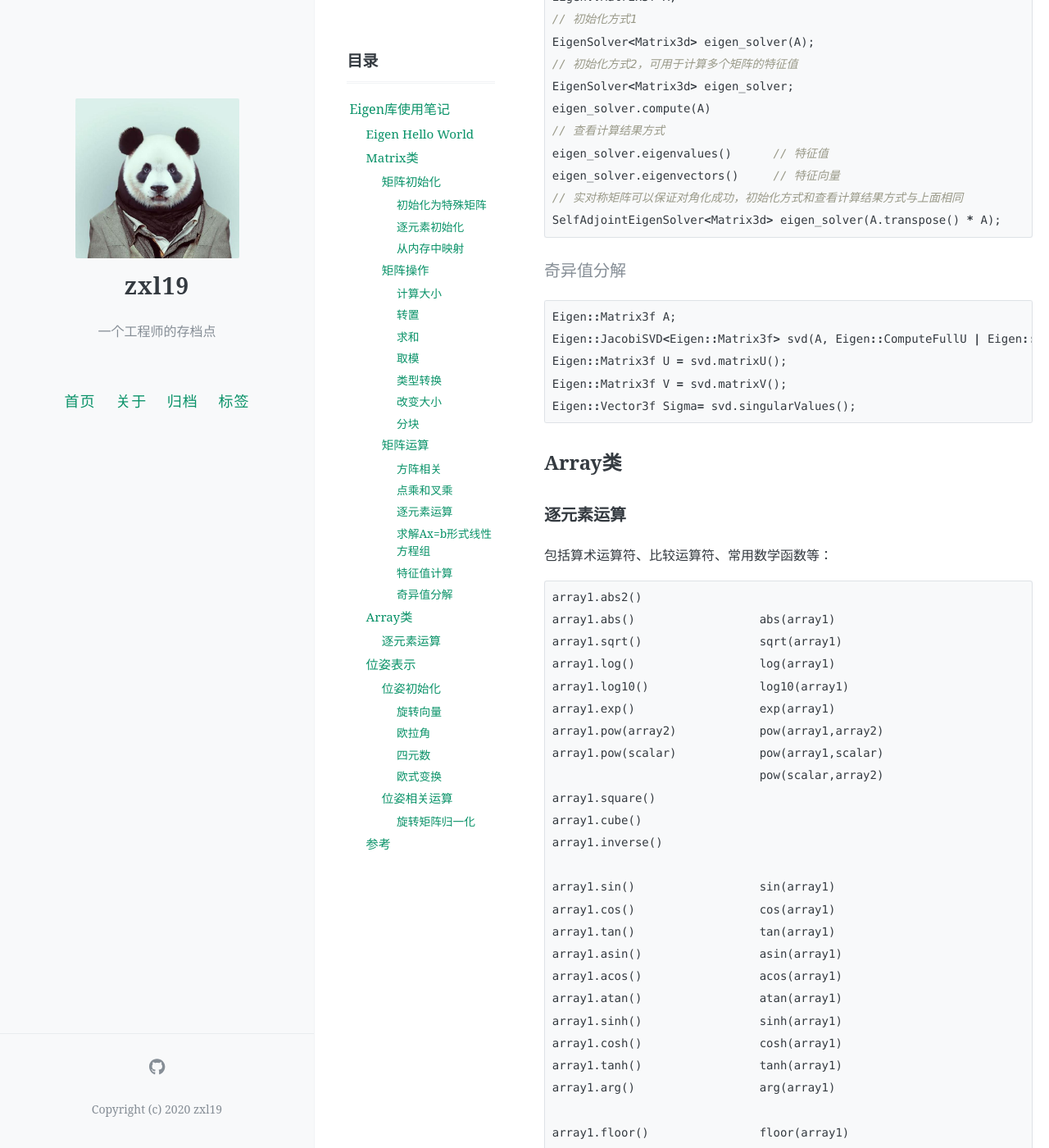
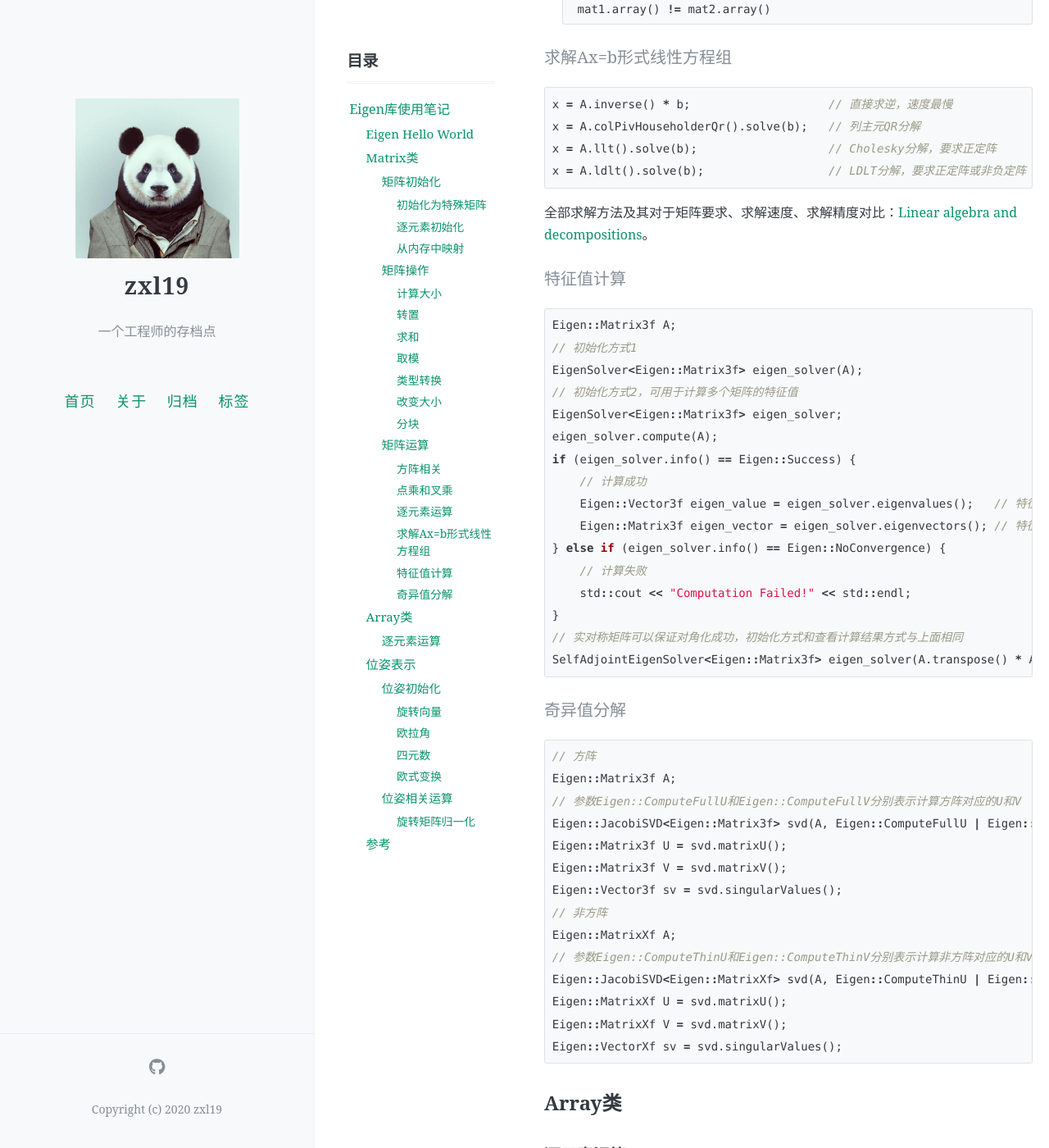
Before and after one commit to zxl19/zxl19.github.io, a Jekyll site: the page built from _posts/2021-08-23-eigen-note.md, in a window 1280 px wide and 1400 px high, scrolled down 7642 px. Shown: the whole window at 82% size. Built offline with Jekyll 4.4.1, drawn with Linux system fonts in a browser that asks for light colours; comment, search, counter and statistics services are not loaded; some of the changed text lies outside the part shown.

Commit message:
Update Posts

````diff
--- a/_posts/2021-08-23-eigen-note.md
+++ b/_posts/2021-08-23-eigen-note.md
@@ -44,12 +44,12 @@ pinned: true
     ```cpp
     Array44f a1, a2;
     Matrix4f m1, m2;
-    m1 = a1 * a2;                     // 逐元素相乘，运算结果从Array类到Matrix类隐式类型转换
-    a1 = m1 * m2;                     // 矩阵相乘，运算结果从Matrix类到Array类隐式类型转换
-    a2 = a1 + m1.array();             // Array类和Matrix类的对象在运算中禁止混用，需要显式类型转换
-    m2 = a1.matrix() + m1;            // Array类和Matrix类的对象在运算中禁止混用，需要显式类型转换
-    ArrayWrapper<Matrix4f> m1a(m1);   // m1a相当于m1.array()，二者参数相同
-    MatrixWrapper<Array44f> a1m(a1);  // a1m相当于a1.matrix()，二者参数相同
+    m1 = a1 * a2;                       // 逐元素相乘，运算结果从Array类到Matrix类隐式类型转换
+    a1 = m1 * m2;                       // 矩阵相乘，运算结果从Matrix类到Array类隐式类型转换
+    a2 = a1 + m1.array();               // Array类和Matrix类的对象在运算中禁止混用，需要显式类型转换
+    m2 = a1.matrix() + m1;              // Array类和Matrix类的对象在运算中禁止混用，需要显式类型转换
+    ArrayWrapper<Matrix4f> m1a(m1);     // m1a相当于m1.array()，二者参数相同
+    MatrixWrapper<Array44f> a1m(a1);    // a1m相当于a1.matrix()，二者参数相同
     ```
 
 10. `Matrix`类和`Array`类的初始化方式，建议在定义后对变量进行初始化；
@@ -177,14 +177,30 @@ C.cols()
 #### 转置
 
 ```cpp
-x.transpose()
+// 以矩阵为例，向量同理
+// 转置
 C.transpose()
+C.transposeInPlace()    // in-place version
+// 共轭转置
+C.adjoint()
+C.adjointInPlace()      // in-place version
+```
+
+在使用矩阵的转置给自身赋值时需要避免混淆现象（aliasing）：
+
+```cpp
+// 错误，存在混淆现象
+C = C.transpose();
+C = C.adjoint();
+// 正确，避免混淆现象
+C = C.transposeInPlace();
+C = C.adjointInPlace();
 ```
 
 #### 求和
 
 ```cpp
-x.sum()
+// 以矩阵为例，向量同理
 C.sum()
 ```
 
@@ -198,12 +214,13 @@ x.squaredNorm()     // 模的平方
 #### 类型转换
 
 ```cpp
-C.cast<double>();
-C.cast<float>();
-C.cast<int>();
-C.real();
-C.imag();
-C.conjugate();
+// 以矩阵为例，向量同理
+C.cast<double>()    // 转为double类型
+C.cast<float>()     // 转为float类型
+C.cast<int>()       // 转为int类型
+C.real()            // 逐元素取实部
+C.imag()            // 逐元素取虚部
+C.conjugate()       // 逐元素取共轭
 ```
 
 #### 改变大小
@@ -215,7 +232,7 @@ vector.resize(size);
 // 矩阵
 matrix.resize(nb_rows, nb_cols);
 matrix.resize(Eigen::NoChange, nb_cols);
-matrix.resize(nb_rows, Eigen::NoChange);、
+matrix.resize(nb_rows, Eigen::NoChange);
 // 改变大小后保留原有数据
 // 向量
 vector.resizeLike(other_vector);
@@ -332,25 +349,39 @@ x = A.ldlt().solve(b);                  // LDLT分解，要求正定阵或非负
 ```cpp
 Eigen::Matrix3f A;
 // 初始化方式1
-EigenSolver<Matrix3d> eigen_solver(A);
+EigenSolver<Eigen::Matrix3f> eigen_solver(A);
 // 初始化方式2，可用于计算多个矩阵的特征值
-EigenSolver<Matrix3d> eigen_solver;
-eigen_solver.compute(A)
-// 查看计算结果方式
-eigen_solver.eigenvalues()      // 特征值
-eigen_solver.eigenvectors()     // 特征向量
+EigenSolver<Eigen::Matrix3f> eigen_solver;
+eigen_solver.compute(A);
+if (eigen_solver.info() == Eigen::Success) {
+    // 计算成功
+    Eigen::Vector3f eigen_value = eigen_solver.eigenvalues();   // 特征值
+    Eigen::Matrix3f eigen_vector = eigen_solver.eigenvectors(); // 特征向量
+} else if (eigen_solver.info() == Eigen::NoConvergence) {
+    // 计算失败
+    std::cout << "Computation Failed!" << std::endl;
+}
 // 实对称矩阵可以保证对角化成功，初始化方式和查看计算结果方式与上面相同
-SelfAdjointEigenSolver<Matrix3d> eigen_solver(A.transpose() * A);
+SelfAdjointEigenSolver<Eigen::Matrix3f> eigen_solver(A.transpose() * A);
 ```
 
 #### 奇异值分解
 
 ```cpp
+// 方阵
 Eigen::Matrix3f A;
+// 参数Eigen::ComputeFullU和Eigen::ComputeFullV分别表示计算方阵对应的U和V
 Eigen::JacobiSVD<Eigen::Matrix3f> svd(A, Eigen::ComputeFullU | Eigen::ComputeFullV);
 Eigen::Matrix3f U = svd.matrixU();
 Eigen::Matrix3f V = svd.matrixV();
-Eigen::Vector3f Sigma= svd.singularValues();
+Eigen::Vector3f sv = svd.singularValues();
+// 非方阵
+Eigen::MatrixXf A;
+// 参数Eigen::ComputeThinU和Eigen::ComputeThinV分别表示计算非方阵对应的U和V
+Eigen::JacobiSVD<Eigen::MatrixXf> svd(A, Eigen::ComputeThinU | Eigen::ComputeThinV);
+Eigen::MatrixXf U = svd.matrixU();
+Eigen::MatrixXf V = svd.matrixV();
+Eigen::VectorXf sv = svd.singularValues();
 ```
 
 ## Array类
````
Also changed, not shown: other parts of _posts/2021-08-23-eigen-note.md (+8 -7 lines), _posts/2021-05-25-slam-tool.md (+3 -2 lines), _posts/2021-10-29-camera-note.md (+1 -0 lines).
